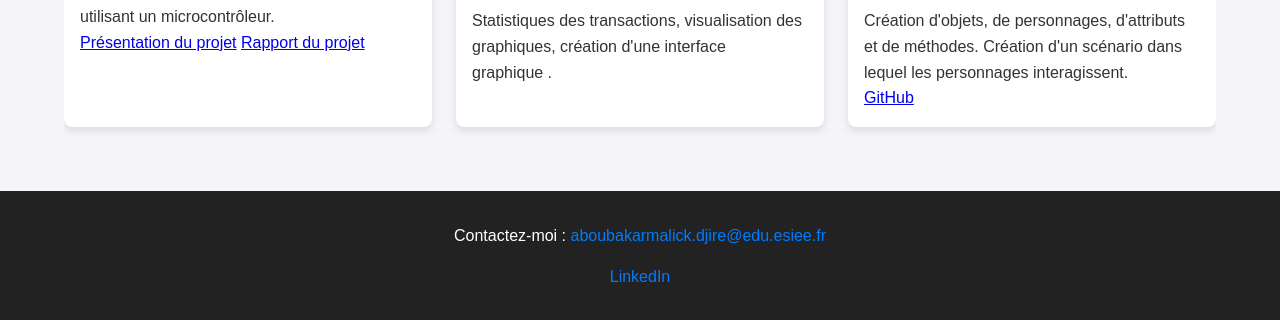
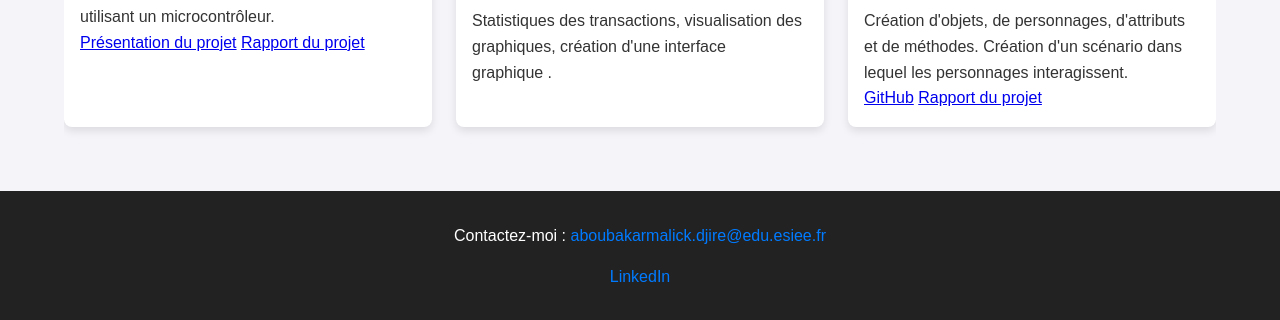
Before and after one commit to malickda/portfolio, a plain HTML site: page index.html in a window 1280 px wide. Shown: the part 542-862 px from the top of the page. Drawn offline with Linux system fonts and the light colour scheme.

Commit message:
Update index.html

```diff
--- a/index.html
+++ b/index.html
@@ -105,6 +105,7 @@
                         <h3>Développement d'un jeu textuel interactif</h3>
                         <p>Création d'objets, de personnages, d'attributs et de méthodes. Création d'un scénario dans lequel les personnages interagissent.</p>
                         <a href="https://github.com/Gidaxe/TBA" target="_blank">GitHub</a>
+                        <a href="Rapport_TBA.pdf" target="_blank">Rapport du projet</a>
                     </div>
                 </div>
             </div>
```
